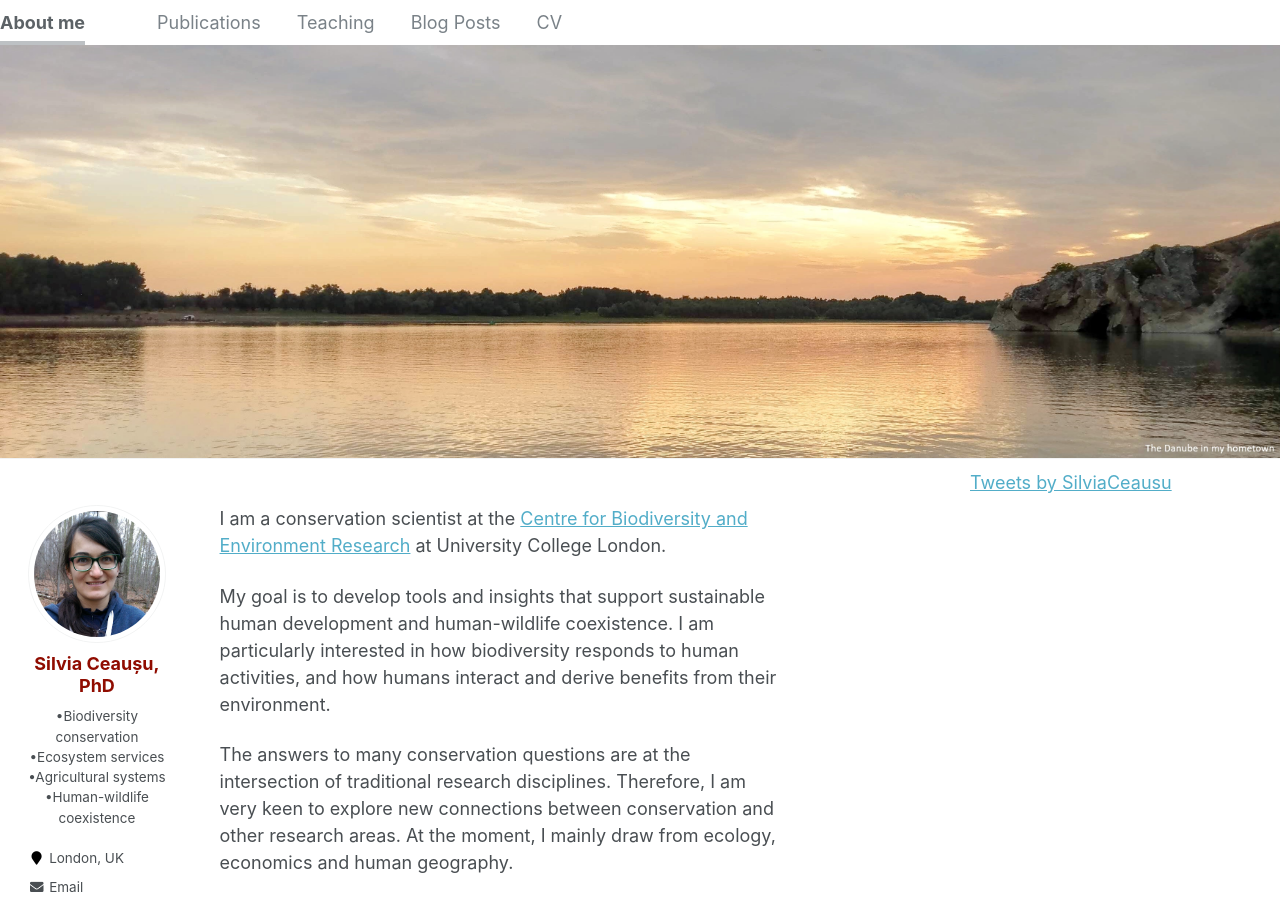
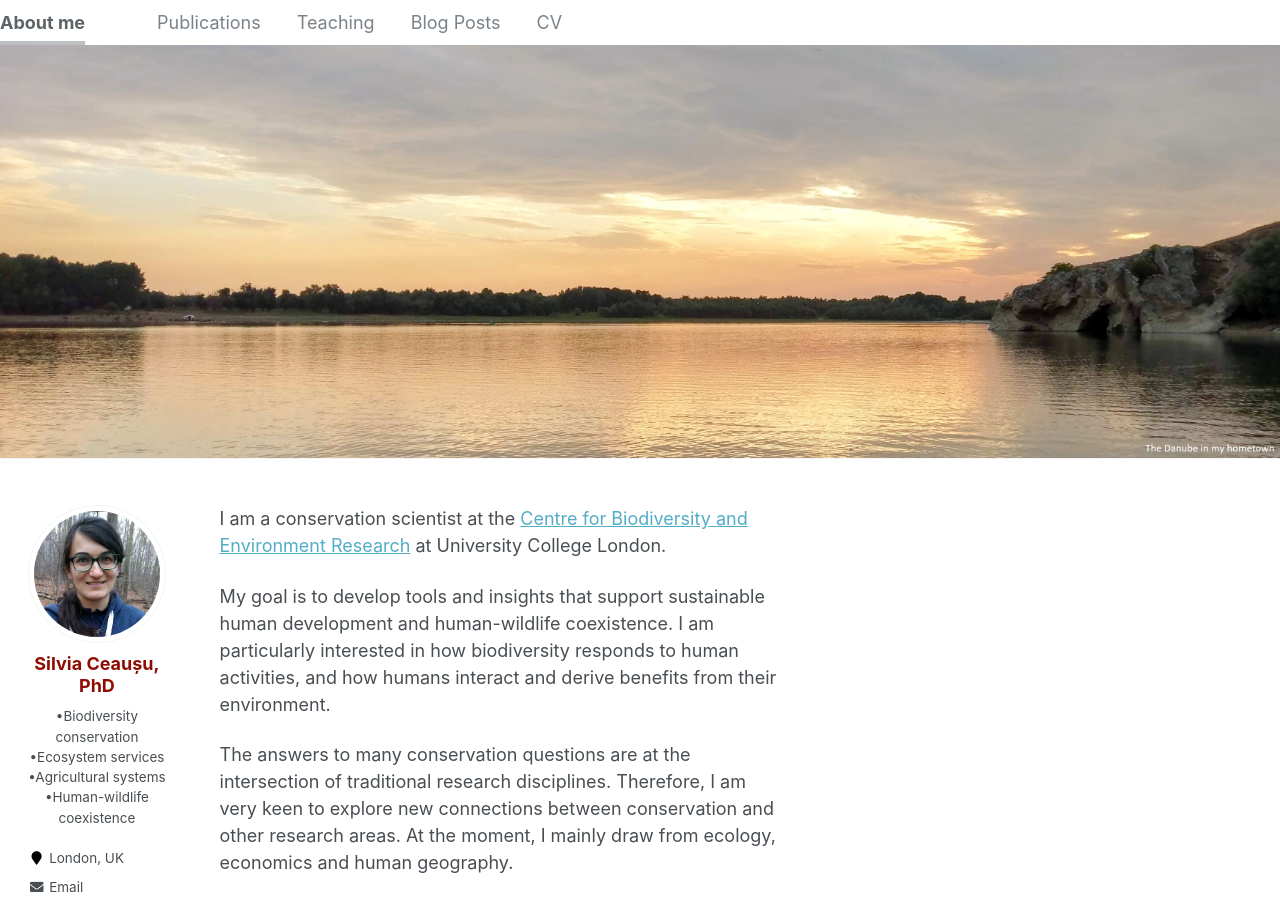
Before and after one commit to SilviaCeausu/SilviaCeausu.github.io, a Jekyll site: the page built from _pages/about.md, in a window 1280 px wide and 900 px high. Built offline with Jekyll 4.4.1, drawn with Linux system fonts in a browser that asks for light colours; some web fonts are replaced; comment, search, counter and statistics services are not loaded.

Commit message:
Update default.html
delete Twitter feed

```diff
--- a/_layouts/default.html
+++ b/_layouts/default.html
@@ -48,12 +48,6 @@
     {{ content }}
 </div>
 
-  <div class="column right" >
-    <a class="twitter-timeline" href="https://twitter.com/SilviaCeausu?ref_src=twsrc%5Etfw">Tweets by SilviaCeausu</a>
-    <script async src="https://platform.twitter.com/widgets.js" charset="utf-8"></script>
-  </div>
-</div>
-
     <div class="page__footer">
       <footer>
         {% include footer/custom.html %}
```
